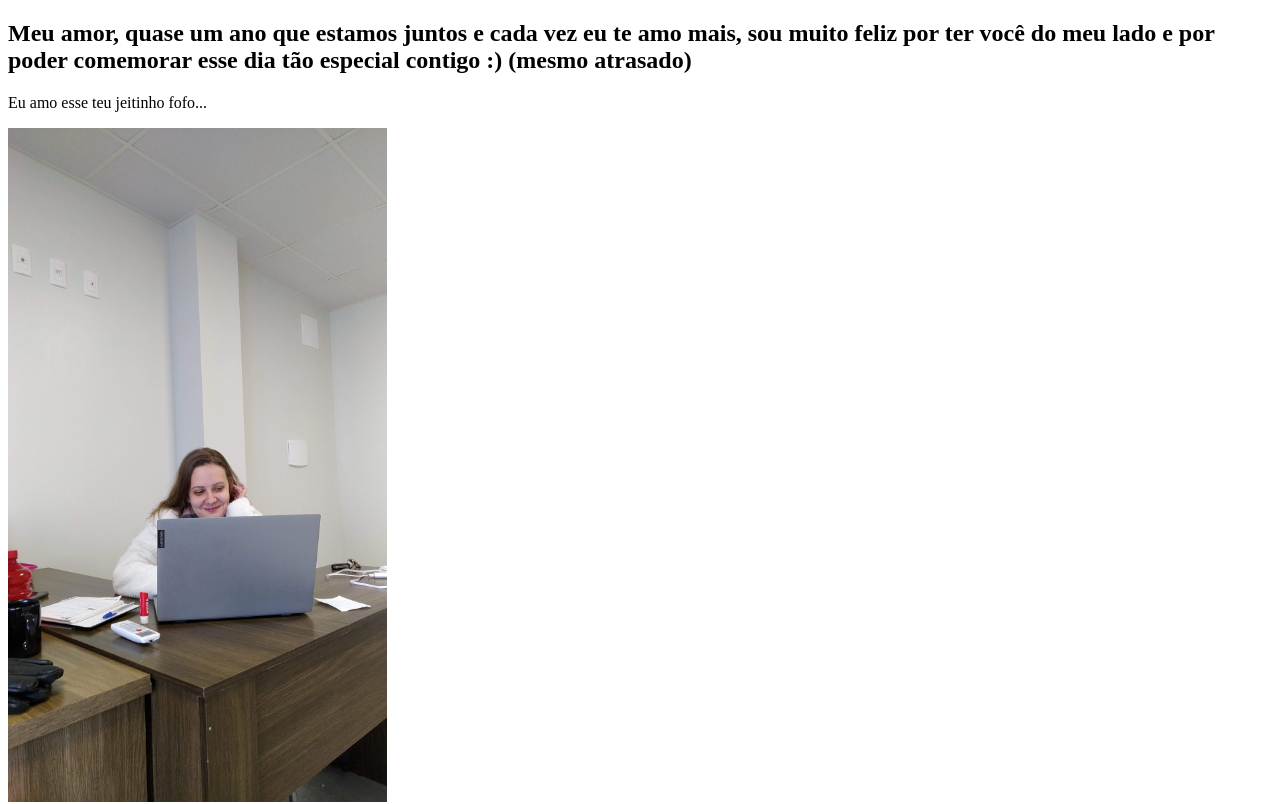
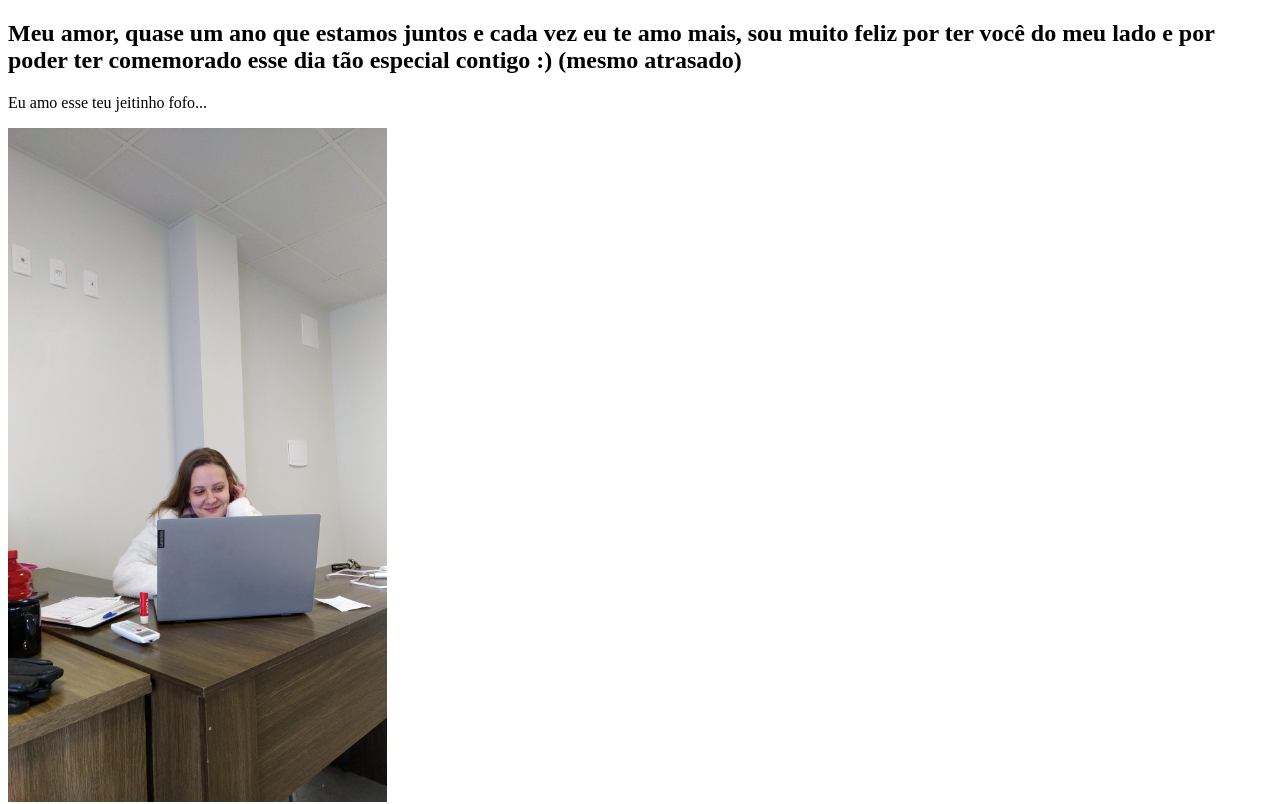
Before and after one commit to MatiasHubert/laura, a plain HTML site: page inicio.html in a window 1280 px wide. Shown: the top 804 px of the page. Drawn offline with Linux system fonts and the light colour scheme.

Commit message:
Update inicio.html

```diff
--- a/inicio.html
+++ b/inicio.html
@@ -7,7 +7,7 @@
     <title>Document</title>
 </head>
 <body>
-    <h2>Meu amor, quase um ano que estamos juntos e cada vez eu te amo mais, sou muito feliz por ter você do meu lado e por poder comemorar esse dia tão especial contigo :) (mesmo atrasado)
+    <h2>Meu amor, quase um ano que estamos juntos e cada vez eu te amo mais, sou muito feliz por ter você do meu lado e por poder ter comemorado esse dia tão especial contigo :) (mesmo atrasado)
     </h2>
     <p>Eu amo esse teu jeitinho fofo...</p>
     <img src="imagens/xuxulebs.jpg" width="30%" alt="">
```
